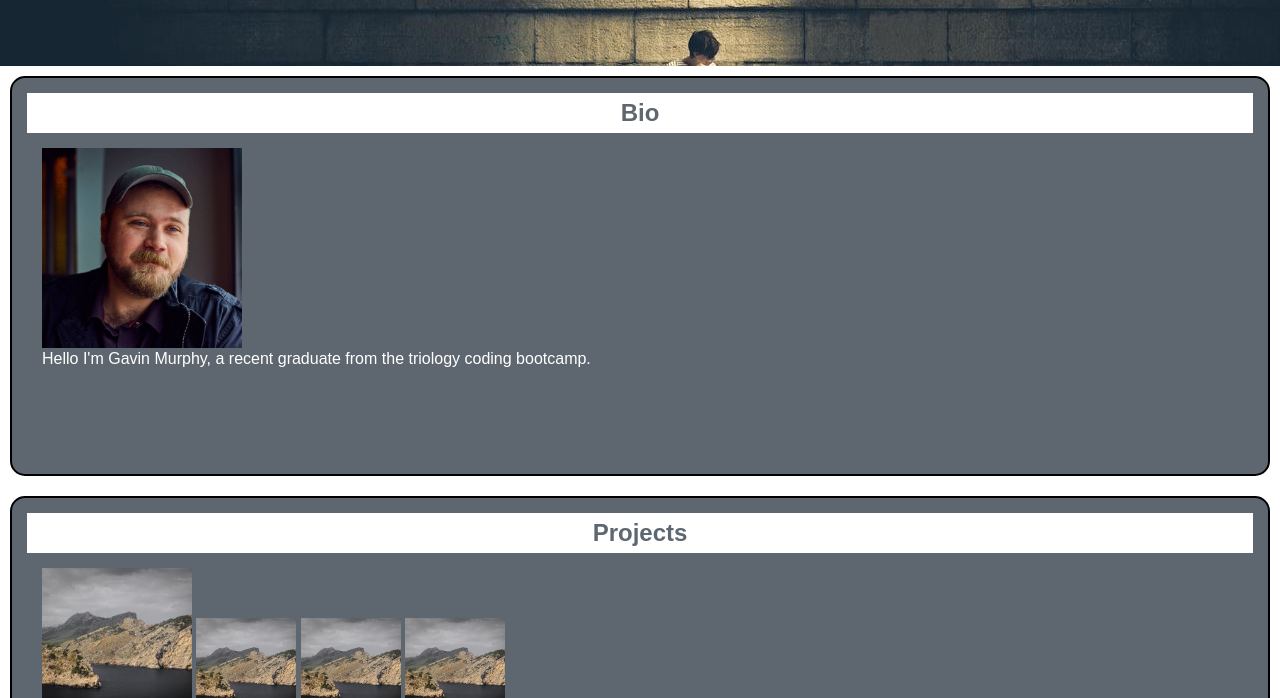
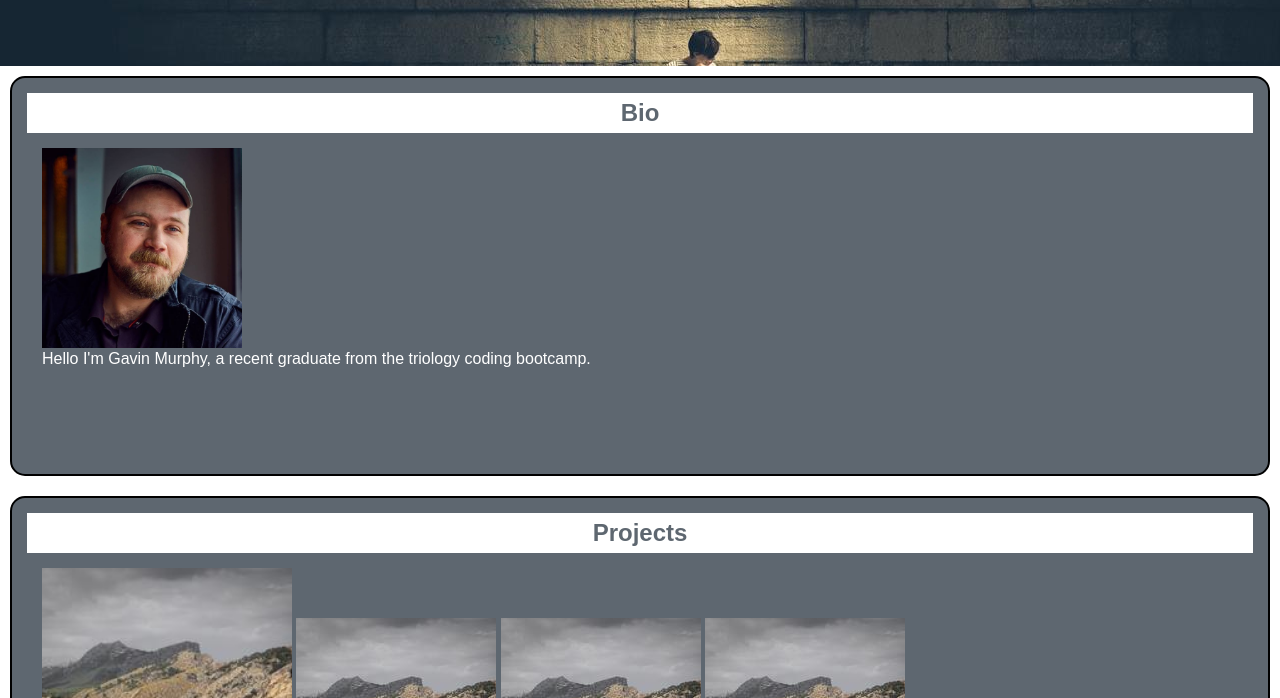
Before and after one commit to ghmurphy2/Portfolio-Demo, a plain HTML site: page index.html in a window 1280 px wide. Shown: the part 84-782 px from the top of the page. Drawn offline with Linux system fonts and the light colour scheme.

Commit message:
Added centering back

```diff
--- a/assets/css/style.css
+++ b/assets/css/style.css
@@ -40,6 +40,7 @@
   article:hover{
     box-shadow: 3px 3px 5px #888888;
     transform: scale(105%);
+    text-align: center;
     top: -3px;
     left: -3px;
   }
--- a/index.html
+++ b/index.html
@@ -41,16 +41,16 @@
       <article id="Projects">
         <h2>Projects</h2>
         <a href="https://github.com/ghmurphy2">
-          <img src="assets/images/projectnull.jpg" height="150" width="150">
+          <img src="assets/images/projectnull.jpg" height="250" width="250">
         </a>
         <a href="https://github.com/ghmurphy2/Accesibilty-Demo">
-          <img src="assets/images/projectnull.jpg" height="100" width="100">
+          <img src="assets/images/projectnull.jpg" height="200" width="200">
         </a>
         <a href="https://github.com/ghmurphy2/Snippet-Cards">
-          <img src="assets/images/projectnull.jpg" height="100" width="100">
+          <img src="assets/images/projectnull.jpg" height="200" width="200">
         </a>
         <a href="https://github.com/ghmurphy2/landing-page">
-          <img src="assets/images/projectnull.jpg" height="100" width="100">
+          <img src="assets/images/projectnull.jpg" height="200" width="200">
         </a>
       </article>
       <article id="Contact">
```
